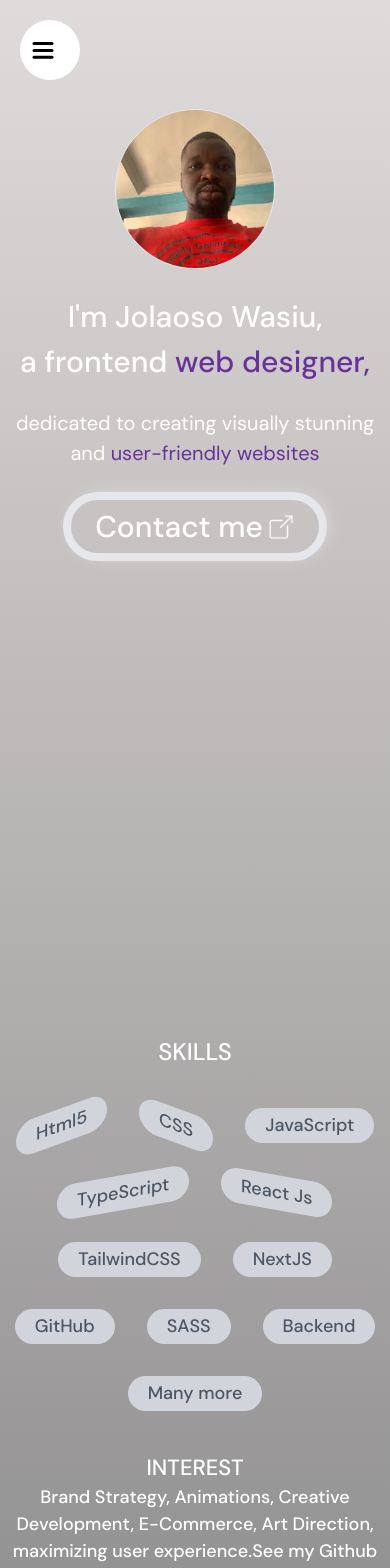
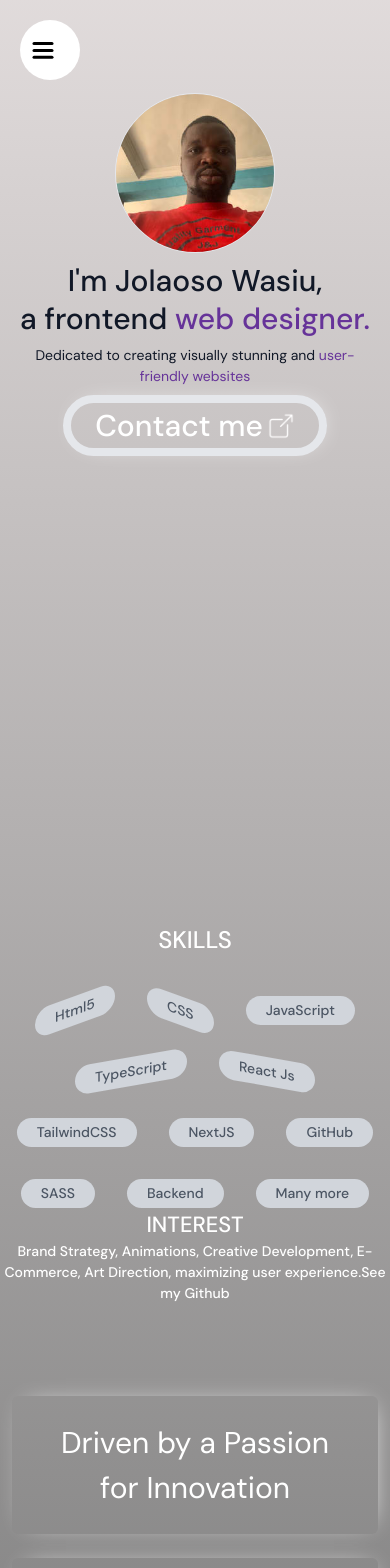
Before and after one commit to Jolalekan/my-portfolio, a React (Vite) app: page / in a window 390 px wide. Shown: the top 1568 px of the page. Built offline with nearby package versions, Linux system fonts and the light colour scheme.

Commit message:
layout updated

```diff
--- a/src/App.css
+++ b/src/App.css
@@ -12,10 +12,10 @@ html {
   padding: 0;
   margin: 0;
   box-sizing: border-box;
-  font-family: "DM Sans", serif;
 }
 
 body {
+  font-family: "DM Sans", serif, sans-serif;
   scroll-behavior: smooth;
   color: var(--white-color);
   background: linear-gradient(to bottom, var(--primary-background-color), var(--secondary-background-color), var(--tertiary-background-color));
--- a/src/components/Contact.jsx
+++ b/src/components/Contact.jsx
@@ -33,10 +33,10 @@ const Contact = () => {
         variants={variants}
         initial="initial"
         whileInView="animate"
-        className="my-20"
+        className="my-8"
       >
         <motion.div
-          className="my-28 text-center gap-10 flex items-center flex-col mt-20"
+          className="my-14 text-center gap-6 flex items-center flex-col pt-20"
           variants={variants}
         >
           <motion.h1 className="text-[20px] lg:text-[30px] font-thin">
@@ -70,7 +70,7 @@ const Contact = () => {
 
 
           <motion.button
-            className=" gap-1 hover:opacity-75 shadow-[4px_-1px_24px_-12px_rgba(255,255,255,1)] py-3 px-6 rounded-full border-8  flex justify-center items-center"
+            className=" gap-1 hover:opacity-75 shadow-[4px_-1px_24px_-12px_rgba(255,255,255,1)] py-1 px-6 rounded-full border-8  flex justify-center items-center"
             variants={buttonVariant}
             whileHover="hover"
             onClick={() =>
--- a/src/components/Container.jsx
+++ b/src/components/Container.jsx
@@ -2,7 +2,7 @@ import React from 'react'
 
 const Container = ({children}) => {
   return (
-    <div className='max-w-7xl mx-auto xl:px-32'>
+    <div className='max-w-7xl mx-auto lg:px-20'>
         {children}
     </div>
   )
--- a/src/components/Hero.jsx
+++ b/src/components/Hero.jsx
@@ -33,9 +33,9 @@ const Hero = () => {
   return (
     <Container>
       {/* <div className="hero"> */}
-        <div className="pt-3 lg:pt-20 flex justify-center h-screen px-3 my-24">
+        <div className="pt-3 lg:pt-20 flex justify-center h-screen px-3 mt-20">
           <motion.div
-            className="flex flex-col gap-6"
+            className="flex flex-col gap-2"
             variants={textVariant}
             initial="initial"
             animate="animate"
@@ -50,19 +50,19 @@ const Hero = () => {
               initial="initial"
               animate="animate"
               transition={{ delay: 0.2 }}
-            className="text-[30px] lg:text-[60px] font-medium text-center "
+            className="leading-tight text-[30px] lg:text-[48px] font-medium text-center text-gray-900 "
             >
-              I'm Jolaoso Wasiu, <br /> a frontend{" "}
-              <span style={{ color: "rebeccapurple" }}>web designer,</span>
+             I'm Jolaoso Wasiu, <br /> a frontend{" "}
+              <span style={{ color: "rebeccapurple" }}>web designer.</span>
             </motion.h2>
             <motion.h1
               variants={textVariant}
               initial="initial"
               animate="animate"
               transition={{ delay: 0.4 }}
-              className="text-[20px] lg:text-[25px] text-center"
+              className="text-[14px] lg:text-[18px] text-center text-gray-900"
             >
-              dedicated to creating visually stunning and{" "}
+              Dedicated to creating visually stunning and{" "}
               <span style={{ color: "rebeccapurple" }}>
                 {" "}
                 user-friendly websites{" "}
@@ -77,7 +77,7 @@ const Hero = () => {
             >
 
           <motion.button
-            className="gap-1 hover:opacity-75 shadow-[4px_-1px_24px_-12px_rgba(255,255,255,1)] py-1 px-6 rounded-full border-8  flex justify-center items-center"
+            className="gap-1 hover:opacity-75 shadow-[4px_-1px_24px_-12px_rgba(255,255,255,1)] px-6 rounded-full border-8  flex justify-center items-center"
             variants={buttonVariant}
             whileHover="hover"
             onClick={() =>
--- a/src/components/Portfolio.jsx
+++ b/src/components/Portfolio.jsx
@@ -53,7 +53,7 @@ const Portfolio = () => {
     <Container>
       <div className="p-3">
 
-      <h1 className="text-[40px]">Featured Project</h1>
+      <h1 className="text-[26px]">Featured Project</h1>
       <div className="flex flex-col gap-2 lg:grid grid-cols-2 lg:gap-10">
         {items.map((item) => (
           <div key={item.id} className="border p-4 rounded-2xl cursor-pointer">
--- a/src/components/Skill.jsx
+++ b/src/components/Skill.jsx
@@ -28,7 +28,7 @@ const Skill = () => {
 
   return (
     <Container>
-      <div className="h-full ">
+      <div className="">
     <motion.div
       className="mb-10 w-full  lg:flex justify-between items-center"
       variants={variants}
@@ -38,7 +38,7 @@ const Skill = () => {
       <motion.div variants={variants} className="flex-1 px-3">
         <motion.h1 className="text-2xl font-medium text-center mb-10">SKILLS </motion.h1>
 
-        <motion.ul className=" items-center justify-center flex flex-wrap gap-8 lg:gap-16 font-medium text-[18px]">
+        <motion.ul className=" items-center justify-center flex flex-wrap gap-8 lg:gap-16 font-medium text-[14px]">
           <motion.li variants={variants}>
             <span>Html5</span>
           </motion.li>
@@ -90,9 +90,9 @@ const Skill = () => {
         whileHover={{ scale: 1.1 }}
         whileTap={{ scale: 0.95 }}
       >
-        <div className="text-center px-3 py-10">
+        <div className="text-center px-3-1 ">
           <h2 className="font-medium text-[22px]">INTEREST</h2>
-          <p className=" font-medium text-[18px]">
+          <p className=" font-medium  text-[14px]">
             Brand Strategy, Animations, Creative Development, E-Commerce, Art
             Direction, maximizing user experience.
             <span>See my Github</span>
```
Also changed, not shown: src/components/Navbar.jsx (+9 -9 lines).
